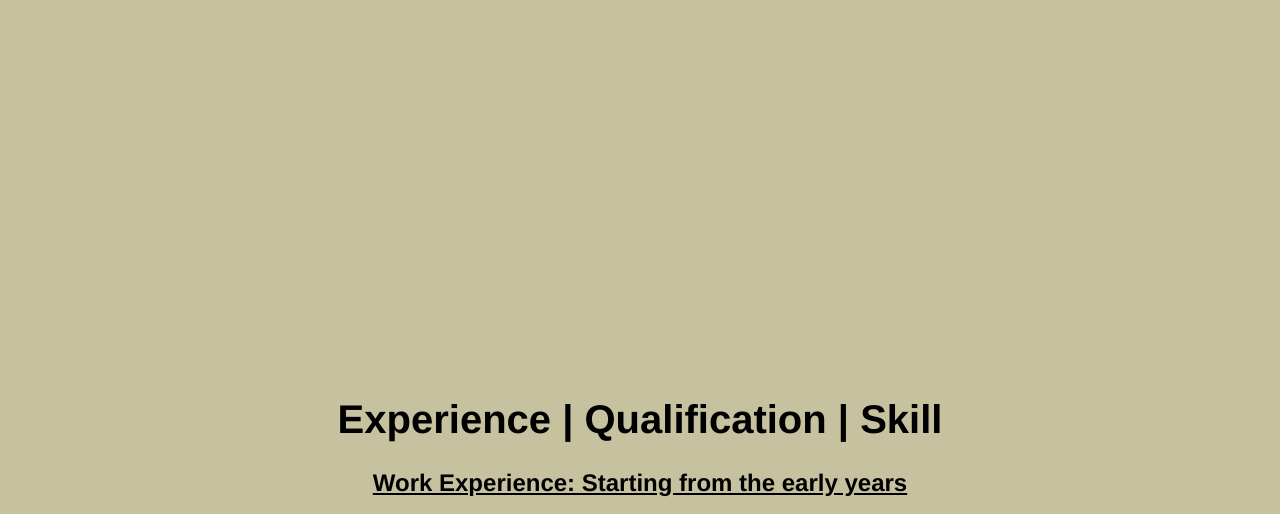
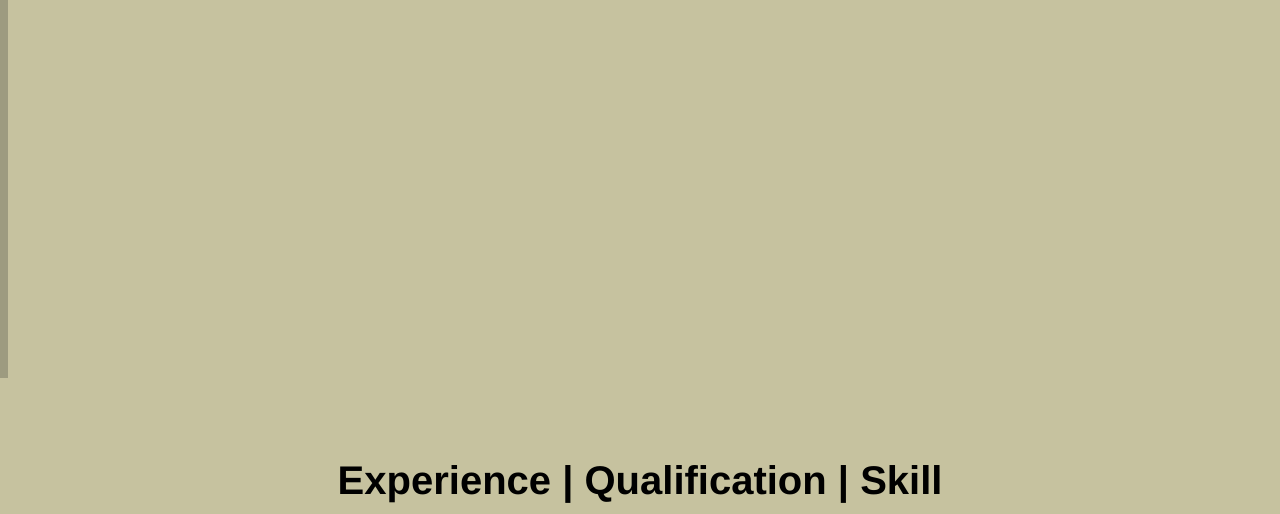
Before and after one commit to mackayf/fm3d, a plain HTML site: page index.html in a window 1280 px wide. Shown: the part 430-944 px from the top of the page. Drawn offline with Linux system fonts and the light colour scheme.

Commit message:
Update style.css

```diff
--- a/style.css
+++ b/style.css
@@ -8,9 +8,11 @@ html {
     background-color: #c6c29f;
 }
 
-div.body {
+.body {
     box-sizing: border-box;
-    display: flex;
+    display: grid;
+    grid-template-columns: 1fr;
+    grid-auto-rows: minmax(100px, auto);
 }
 
 header {
@@ -22,6 +24,7 @@ header {
     margin: auto;
     z-index: -2;
     padding: 0;
+    grid-row: 1, 3;
 }
 
 header.logo {
@@ -42,15 +45,14 @@ header.logo {
     transition: 2s;
 }
 
-body {
-  margin: 0;
-}
-
 h1 {
+    margin-top: 3rem;
+    padding: 2rem;
     text-align: center;
     font-family: 'Franklin Gothic Medium', 'Arial Narrow', Arial, sans-serif;
     font-size: 2.5rem;
     z-index: 1;
+    grid-row-start: 4, 5;
 }
 
 h2 {
```
